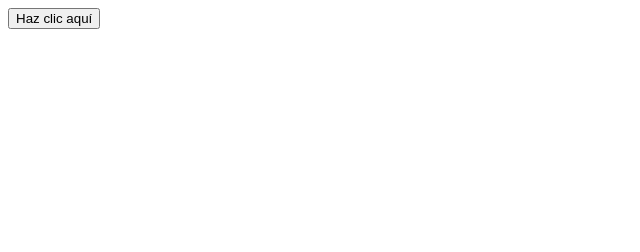
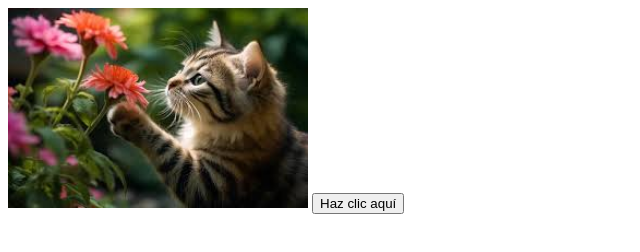
Before and after one commit to bethnavarro/Local_remote, a plain HTML site: page index.html in a window 1280 px wide. Shown: the whole page, without its empty margins (0-640 px from the left). Drawn offline with Linux system fonts and the light colour scheme.

Commit message:
Añadida imagen en index.html

```diff
--- a/index.html
+++ b/index.html
@@ -6,8 +6,9 @@
 <title>Ejemplo de Alerta con Archivo Externo</title>
 </head>
 <body>
-<button onclick="mostrarAlerta()">Haz clic aquí</button>
-<!-- Enlace al archivo JavaScript externo -->
+    <img id="imagen-efecto" src="img/images (1).jpeg"
+    alt="Descripción de la imagen" width="300">
+    <button onclick="mostrarAlerta()">Haz clic aquí</button>
 <script src="js/jquery.js"></script>
 </body>
 </html>
```
